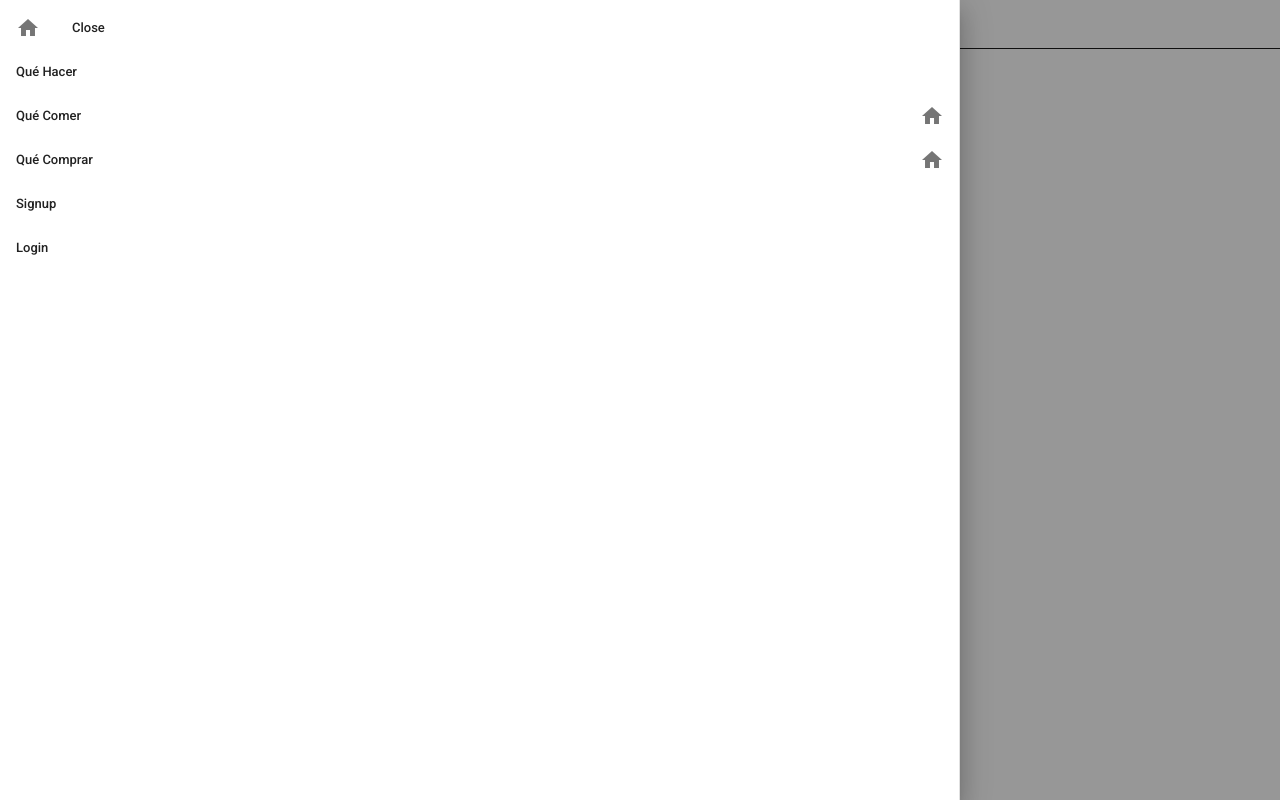
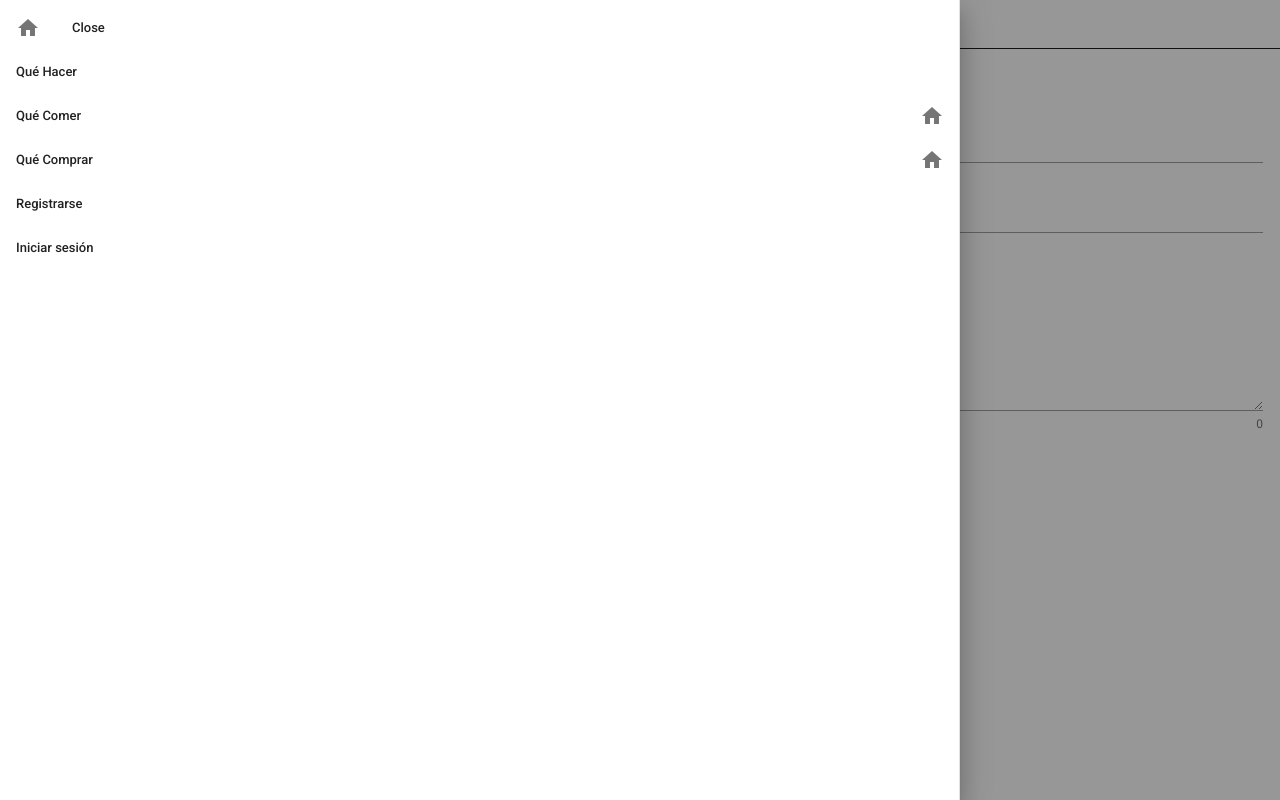
Before and after one commit to bentagai/mmmenu-frontend, a Vue app: page /create in a window 1280 px wide. Both pictures are taken after a click on the button 28 px from the left and 24 px from the top of the page. Built offline with nearby package versions, Linux system fonts and the light colour scheme.

Commit message:
Delete article from frontend in progress

```diff
--- /dev/null
+++ b/src/components/CardArticle.vue
@@ -0,0 +1,55 @@
+<template>
+  <div>
+    <v-card
+    class="mx-auto"
+    max-width="344"
+  >
+    <v-card-title>{{ card.title }}</v-card-title>
+    <v-card-subtitle>{{ card.subtitle }}</v-card-subtitle>
+    <v-card-text>
+      <p class="title text--primary font-weight-regular">
+        {{ card.created_at }}
+      </p>
+    </v-card-text>
+    <v-card-actions>
+      <v-btn
+        text
+        small
+        color=" accent-4"
+      >
+        Actualizar
+      </v-btn>
+      <v-btn
+        text
+        small
+        color=" accent-4"
+        @click="erase(card._id)"
+      >
+        Eliminar
+      </v-btn>
+    </v-card-actions>
+  </v-card>
+  </div>
+</template>
+
+<script>
+import Api from "../services/Api"
+export default {
+  props: {
+    card: Object
+  },
+  methods: {
+    erase(article) {
+      Api.deleteArticleById(article)
+        .then(() => {
+          alert('artículo eliminado')
+          this.$emit("deleteArticle", article)
+        })
+    }
+  }
+}
+</script>
+
+<style lang="scss" scoped>
+
+</style>
--- a/src/components/Menu.vue
+++ b/src/components/Menu.vue
@@ -48,10 +48,10 @@
             </v-list-item-icon>
           </v-list-item>
           <v-list-item>
-            <v-list-item-title @click="toSignup">Signup</v-list-item-title>
+            <v-list-item-title @click="toSignup">Registrarse</v-list-item-title>
           </v-list-item>
           <v-list-item>
-            <v-list-item-title @click="toLogin">Login</v-list-item-title>
+            <v-list-item-title @click="toLogin">Iniciar sesión</v-list-item-title>
           </v-list-item>
         </v-list-item-group>
       </v-list>
--- a/src/router/index.js
+++ b/src/router/index.js
@@ -1,12 +1,16 @@
 import Vue from 'vue'
 import VueRouter from 'vue-router'
 import Home from '../views/Home.vue'
+import Backoffice from '../views/Backoffice.vue'
 import Login from '../views/Login.vue'
 import Signup from '../views/Signup.vue'
+import CreateArticle from '../views/CreateArticle.vue'
 
 Vue.use(VueRouter)
 
-  const routes = [
+const routes = [
+  { path: '/admin', name: 'Admin', component: Backoffice },
+  { path: '/create', name: 'Create', component: CreateArticle },
   { path: '/', name: 'Home', component: Home },
   { path: '/login', name: 'Login', component: Login },
   { path: '/signup', name: 'Signup', component: Signup }
--- a/src/services/Api.js
+++ b/src/services/Api.js
@@ -18,32 +18,25 @@ export default {
       ...user
     })
     return response.data
+  },
+  async createArticle (article) {
+    const response = await API.post('/article', article, {
+      headers: {
+        token: localStorage.getItem('token')
+      }
+    })
+    return response.data
+  },
+  async getAllArticles () {
+    const response = await API.get('/article')
+    return response.data
+  },
+  async deleteArticleById (article) {
+    const response = await API.delete(`/article/${article}`, {
+      headers: {
+        token: localStorage.getItem('token')
+      }
+    })
+    return response.data
   }
-  // async addNotes (texto) {
-  //   const response = await API.post('/me/notes', {
-  //     editorData: texto
-  //   },
-  //   {
-  //     headers: {
-  //       token: localStorage.getItem('token')
-  //     }
-  //   })
-  //   return response.data
-  // },
-  // async showNotes () {
-  //   const response = await API.get('/me/notes', {
-  //     headers: {
-  //       token: localStorage.getItem('token')
-  //     }
-  //   })
-  //   return response.data
-  // },
-  // async deleteNotes (note) {
-  //   const response = await API.delete(`/me/notes/${note}`, {
-  //     headers: {
-  //       token: localStorage.getItem('token')
-  //     }
-  //   })
-  //   return response.data
-  // }
 }
--- /dev/null
+++ b/src/views/Backoffice.vue
@@ -0,0 +1,42 @@
+<template>
+  <div>
+    <v-app>
+      <v-btn @click="ToCreate">Crear artículo</v-btn>
+      <Card v-for="(article, idx) in articles" :key="idx" :card="article" />
+    </v-app>
+  </div>
+</template>
+
+<script>
+import Api from "../services/Api"
+import Card from "../components/CardArticle"
+
+export default {
+  data() {
+    return {
+      articles: []
+    }
+  },
+  components: {
+    Card
+  },
+  methods: {
+    ToCreate() {
+      this.$router.push('/create')
+    }
+  },
+  mounted() {
+    Api.getAllArticles()
+      .then(articles => this.articles = articles)
+        .then(() => {
+          this.$on("deleteArticle", article => {
+              this.articles = this.articles.filter(art => art._id !== article)
+            })
+        })
+  }
+}
+</script>
+
+<style lang="scss" scoped>
+
+</style>
--- /dev/null
+++ b/src/views/CreateArticle.vue
@@ -0,0 +1,61 @@
+<template>
+  <div>
+    <v-card outlined tile width="100%" class="grey lighten-5">
+      <v-card-title class="title font-weight-regular d-flex justify-center">
+        Crear artículo
+      </v-card-title>
+      <v-card-text>
+        <v-form>
+          <v-text-field
+            label="Title"
+            v-model="title"
+          ></v-text-field>
+          <v-text-field
+            label="Subtitle"
+            v-model="subtitle"
+          ></v-text-field>
+          <v-textarea
+            counter
+            label="Text"
+            v-model="text"
+          >
+          </v-textarea>
+        </v-form>
+      </v-card-text>
+      <v-card-actions class="d-flex justify-center">
+        <v-btn depressed text tile small color="#3B2929" block @click="create">Publicar</v-btn>
+      </v-card-actions>
+    </v-card>
+  </div>
+</template>
+
+<script>
+import Api from "../services/Api"
+export default {
+  data() {
+    return {
+      title: "",
+      subtitle: "",
+      text: ""
+    }
+  },
+  methods: {
+    create() {
+      const article = {
+        title: this.title,
+        subtitle: this.subtitle,
+        text: this.text
+      }
+      console.log(article)
+      Api.createArticle(article)
+        .then(() => {
+          alert('Artículo creado')
+        })
+    }
+  }
+}
+</script>
+
+<style lang="scss" scoped>
+
+</style>
--- a/src/views/Login.vue
+++ b/src/views/Login.vue
@@ -1,30 +1,27 @@
 <template>
-  <div>
-    <v-card outlined tile width="400px" class="ml-5 mt-5 mx-a grey lighten-5">
-      <v-card-title class="pb-0">
-        <h1>Login</h1>
+  <div class="vCard">
+    <v-card outlined tile width="100%" class="grey lighten-5">
+      <v-card-title class="title font-weight-regular d-flex justify-center">
+        Iniciar sesión
       </v-card-title>
       <v-card-text>
         <v-form>
           <v-text-field
             v-model="email"
             label="Email"
-            prepend-icon="mdi-account-circle"
           ></v-text-field>
           <v-text-field
             label="Password"
             v-model="userPassword"
             :type="showPassword ? 'text' : 'password'"
-            prepend-icon="mdi-lock"
             :rules="passwordRule"
             :append-icon="showPassword ? 'mdi-eye' : 'mdi-eye-off'"
             @click:append="showPassword = !showPassword"
           ></v-text-field>
         </v-form>
       </v-card-text>
-      <v-divider></v-divider>
-      <v-card-actions>
-        <v-btn @click="login" color="info">Login</v-btn>
+      <v-card-actions class="d-flex justify-center">
+        <v-btn depressed text tile small color="#3B2929" block @click="login">Login</v-btn>
       </v-card-actions>
     </v-card>
   </div>
@@ -58,11 +55,23 @@ export default {
         .then(response => {
           localStorage.setItem("token", response.token);
           this.$root.$emit("log", true);
-          this.$router.push("/home");
+          this.$router.push("/admin");
         })
         .catch(err => console.log(err));
     }
   }
 };
 </script>
-<style lang="scss" scoped></style>
+<style lang="scss" scoped>
+.vCard {
+  display: flex;
+  justify-content: center;
+  width: 50%;
+  margin: 0 auto;
+}
+
+@media screen and (max-width: 600px) {
+  .vCard {
+    width: 100%;
+  }
+}</style>
--- a/src/views/Signup.vue
+++ b/src/views/Signup.vue
@@ -7,7 +7,7 @@
       class="grey lighten-5"
     >
       <v-card-title class="title font-weight-regular d-flex justify-center">
-        Crea tu cuenta
+        Registrarse
       </v-card-title>
       <v-card-text>
         <v-form>
@@ -31,7 +31,7 @@
         </v-form>
       </v-card-text>
       <v-card-actions class="d-flex justify-center">
-        <v-btn depressed outlined tile color="#3B2929" block @click="signup">Signup</v-btn>
+        <v-btn depressed outlined tile small color="#3B2929" block @click="signup">Signup</v-btn>
       </v-card-actions>
     </v-card>
   </div>
```
